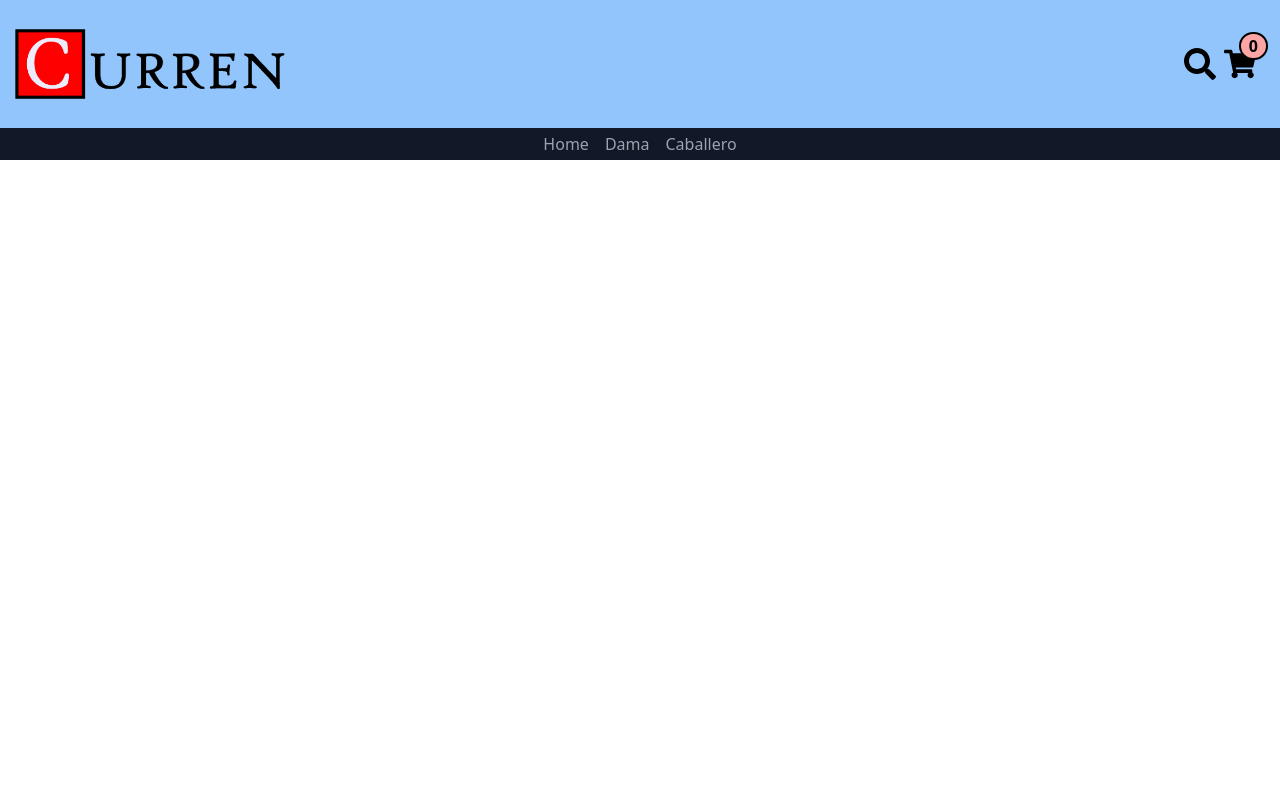
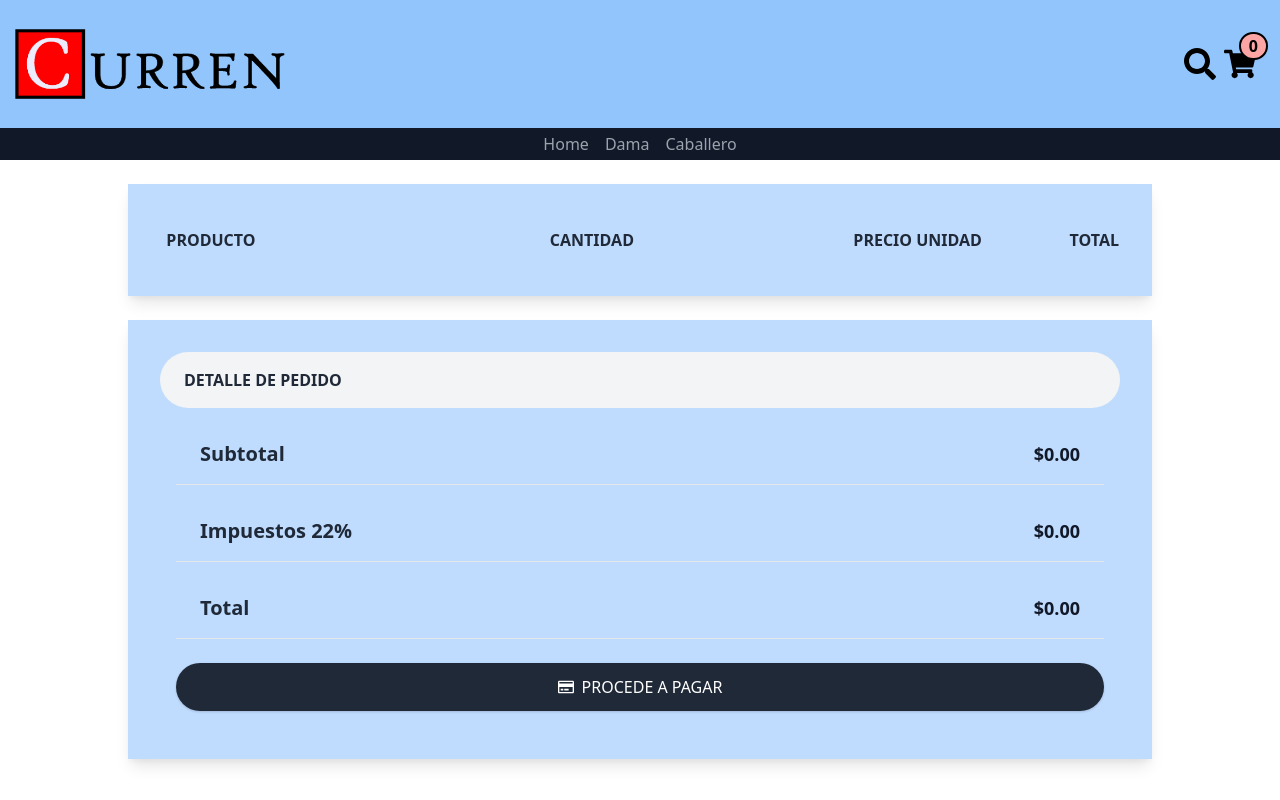
Before and after one commit to eguar1978/comercio-online, a React (Create React App) app: page /cart in a window 1280 px wide. Built offline with nearby package versions, Linux system fonts and the light colour scheme.

Commit message:
Mejoras varias en carrito

```diff
--- a/src/App.jsx
+++ b/src/App.jsx
@@ -5,8 +5,10 @@ import Error404 from './components/general/Error404';
 import Nav from './components/general/Nav';
 import ItemDetailContainer from './components/Home/PrdsDestacados/ItemDetailContainer';
 import ItemListContainer from './components/Home/PrdsDestacados/ItemListContainer';
-import {Store} from '../src/context/store'
-import {ShowCart} from '../src/context/showCart'
+import {Store} from '../src/context/store';
+import {ShowCart} from '../src/context/showCart';
+import {ImporteTotal} from '../src/context/importeTotal'
+
 
 function App() {
 
@@ -14,6 +16,7 @@ function App() {
 
         items: [],
         cantidad: 0,
+        importeTotal: 0,
 
     });
 
@@ -23,10 +26,16 @@ function App() {
 
     });
 
+    const [importeFinal, setImporteFinal] = useState({
 
-        return (
+        sumaImporteTotal: 0,
+
+    });
+
+       return (
         <Store.Provider value={[data, setData]}>
          <ShowCart.Provider value={[showCart, setShowCart]}>
+          <ImporteTotal.Provider value={[importeFinal, setImporteFinal]}>
             <BrowserRouter>
                 <Nav />
                 <Switch>
@@ -47,6 +56,8 @@ function App() {
                     </Route>
                 </Switch>
             </BrowserRouter>
+
+          </ImporteTotal.Provider>
          </ShowCart.Provider>
         </Store.Provider>
         );
--- a/src/components/Home/PrdsDestacados/Item.jsx
+++ b/src/components/Home/PrdsDestacados/Item.jsx
@@ -1,4 +1,3 @@
-import ItemCount from "./ItemCount";
 import {Link, withRouter} from 'react-router-dom'
 
 const Item = ({producto}) =>{
--- a/src/components/Home/PrdsDestacados/ItemList.jsx
+++ b/src/components/Home/PrdsDestacados/ItemList.jsx
@@ -2,6 +2,8 @@ import React from 'react'
 import Item from './Item';
 
 const ItemList = (props) => {
+
+
     return (
 
         <>
@@ -10,7 +12,7 @@ const ItemList = (props) => {
                 <div className="px-10 grid grid-cols-4 gap-4">
             {
                 props.productos.map((producto) => (
-                    <Item  producto={producto} />
+                    <Item key={producto.id} producto={producto} />
                 ))
             }
                 </div>
--- /dev/null
+++ b/src/components/general/Cart/PrecioTotal.jsx
@@ -0,0 +1,29 @@
+import React from 'react'
+//import {Store} from '../../../context/store';
+import {ImporteTotal} from '../../../context/importeTotal'
+import { useContext, useEffect } from 'react';
+
+const PrecioTotal = ({datosItem}) => {
+
+    const [importeFinal, setImporteFinal] = useContext(ImporteTotal);
+
+    //console.log(datosItem.cantidad);
+
+    useEffect(() => {
+        setImporteFinal({
+            ...importeFinal,
+            sumaImporteTotal: importeFinal.sumaImporteTotal + (datosItem.cantidad * datosItem.precio),
+        });
+    }, []);
+
+
+    //console.log(importeFinal);
+
+    return (
+        <>
+
+        </>
+    )
+}
+
+export default PrecioTotal
--- a/src/components/general/Cart/index.jsx
+++ b/src/components/general/Cart/index.jsx
@@ -1,51 +1,96 @@
 import React from 'react'
-import { IoMdCloseCircle } from "react-icons/io";
+import { FaRegCreditCard } from 'react-icons/fa';
 import ItemCart from './ItemCart';
+import PrecioTotal from './PrecioTotal';
 import {Store} from '../../../context/store';
-import { ShowCart } from "../../../context/showCart";
+import { ImporteTotal } from "../../../context/importeTotal";
 import { useContext } from 'react';
 
 
 const Cart = () => {
 
 
-    const [showCart, setShowCart] = useContext(ShowCart);
+    const [data, setData] = useContext(Store);
 
-    const cerrarCarrito = () => {
-        showCart === 'hidden' ? setShowCart('') : setShowCart('hidden');
-    }
+    const [importeFinal, setImporteFinal] = useContext(ImporteTotal);
 
-    const [data, setData] = useContext(Store);
+    const iva = (importeFinal.sumaImporteTotal / 100) *22
 
     return (
         <>
 
-            <div id="divCart" className={`absolute top-0 right-0 ${showCart} ${data.cantidad === 0 ? 'hidden' : ''} `} >
-                <div className="flex flex-row-reverse bg-gray-500 bg-opacity-95 w-64 h-screen px-4 tex-gray-900 border border-purple-900 ">
-                    <div className="absolute top-0 left-0 ml-2 mt-1 mr-2 overflow-y-auto h-full ">
-                        <button onClick={ () => cerrarCarrito() } className="bg-red-100 inline-block text-center text-red-600 transition rounded-full shadow hover:shadow-lg hover:bg-red-300 hover:text-red-900 focus:outline-none waves-effect">
-                            <IoMdCloseCircle />
-                        </button>
-                        <div className="absolute top-0 right-0 ">
-                            Nombre Cliente
-                        </div>
-
-                        <ItemCart />
-
-                        <div className="flex justify-center pt-2 pb-3 font-bold">
-                            <span>
-                                TOTAL COMPRA $1245,15
-                            </span>
-                        </div>
-                        <div className="flex justify-center pb-6">
-                            <button className="w-24 bg-red-700 p-2 inline-block text-center text-black transition rounded shadow hover:shadow-lg hover:text-white focus:outline-none waves-effect">
-                                FINALIZAR
-                            </button>
-                        </div>
+            <div className="flex justify-center my-6">
+                <div className="flex flex-col w-full p-8 text-gray-800 bg-blue-200 shadow-lg pin-r pin-y md:w-4/5 lg:w-4/5">
+                    <div className="flex-1">
+                    <table className="w-full text-sm lg:text-base">
+                        <thead>
+                        <tr className="h-12 uppercase">
+                            <th className="hidden md:table-cell"></th>
+                            <th className="text-left">PRODUCTO</th>
+                            <th className="lg:text-right text-right pl-5 lg:pl-0">
+                                <span className="lg:hidden" title="Quantity">CANT.</span>
+                                <span className="hidden lg:inline">CANTIDAD</span>
+                            </th>
+                            <th className="hidden text-right md:table-cell">
+                                <span className="lg:hidden" title="Quantity">PRECIO UNID.</span>
+                                <span className="hidden lg:inline">PRECIO UNIDAD</span>
+                            </th>
+                            <th className="text-right">TOTAL</th>
+                        </tr>
+                        </thead>
+                        <tbody>
+                            {
+                                data.items.map(item => <ItemCart key={item.id} datosItem={item} cantidad={data.cantidadArticulo}/>)
+                            }
+                        </tbody>
+                    </table>
                     </div>
                 </div>
             </div>
 
+                            {
+                                data.items.map(item => <PrecioTotal key={item.id} datosItem={item} cantidad={data.cantidadArticulo}/>)
+                            }
+
+            <div className="flex justify-center my-6">
+                <div className="w-full p-8 text-gray-800 bg-blue-200 shadow-lg pin-r pin-y md:w-4/5 lg:w-4/5">
+                <div className="p-4 bg-gray-100 rounded-full">
+                    <h1 className="ml-2 font-bold uppercase">detalle de pedido</h1>
+                </div>
+                    <div className="p-4">
+                        <div className="flex justify-between border-b">
+                            <div className="lg:px-4 lg:py-2 m-2 text-lg lg:text-xl font-bold text-center text-gray-800">
+                            Subtotal
+                            </div>
+                            <div className="lg:px-4 lg:py-2 m-2 lg:text-lg font-bold text-center text-gray-900">
+                            ${importeFinal.sumaImporteTotal.toFixed(2)}
+                            </div>
+                        </div>
+                        <div className="flex justify-between pt-4 border-b">
+                        <div className="lg:px-4 lg:py-2 m-2 text-lg lg:text-xl font-bold text-center text-gray-800">
+                            Impuestos 22%
+                        </div>
+                        <div className="lg:px-4 lg:py-2 m-2 lg:text-lg font-bold text-center text-gray-900">
+                            ${iva.toFixed(2)}
+                        </div>
+                        </div>
+                        <div className="flex justify-between pt-4 border-b">
+                        <div className="lg:px-4 lg:py-2 m-2 text-lg lg:text-xl font-bold text-center text-gray-800">
+                            Total
+                        </div>
+                        <div className="lg:px-4 lg:py-2 m-2 lg:text-lg font-bold text-center text-gray-900">
+                            ${(importeFinal.sumaImporteTotal + iva).toFixed(2)}
+                        </div>
+                        </div>
+                        <a href="#">
+                        <button className="flex justify-center w-full px-10 py-3 mt-6 font-medium text-white uppercase bg-gray-800 rounded-full shadow item-center hover:bg-gray-700 focus:shadow-outline focus:outline-none">
+                         <FaRegCreditCard className="mt-1"/>
+                        <span className="ml-2 mt-5px">Procede a pagar</span>
+                        </button>
+                        </a>
+                    </div>
+                </div>
+            </div>
         </>
     )
 }
--- a/src/components/general/Nav/index.jsx
+++ b/src/components/general/Nav/index.jsx
@@ -5,6 +5,7 @@ import logo from './../../../assets/logo.png';
 import {Store} from '../../../context/store';
 import {ShowCart} from '../../../context/showCart'
 import { useContext } from 'react';
+import WidgetsCart from '../WidgetsCart';
 
 export const Nav = () => {
 
@@ -30,7 +31,7 @@ export const Nav = () => {
                     <div className="p-2">
                         <FaSearch size="2em" className="text-black"/>
                     </div>
-                    <div className="relative" onClick={ () => history.push('/cart') }>
+                    <div className="relative" onClick={ () => cerrarCarrito() }>
                         <FaShoppingCart size="2em" className="text-black" />
                         <div className="absolute -top-4 -right-3">
 
@@ -56,7 +57,7 @@ export const Nav = () => {
                     <span className="p-2 md:flex lg:flex xl:flex hidden"><Link to="/categoria/dama"> Dama </Link></span>
                     <span className="p-2 md:flex lg:flex xl:flex hidden"><Link to="/categoria/caballero"> Caballero </Link></span>
                     <FaSearch size="1em" className="text-white md:hidden mr-1"/>
-                    <div className="relative md:hidden" onClick={ () => history.push('/cart') }>
+                    <div className="relative md:hidden" onClick={ () => cerrarCarrito() }>
                         <FaShoppingCart size="1em" className="text-white md:hidden mr-1"/>
                         <div className="absolute -top-3 -right-2">
 
@@ -76,6 +77,7 @@ export const Nav = () => {
                 </div>
 
             </div>
+            <WidgetsCart />
         </>
     );
 }
--- /dev/null
+++ b/src/components/general/WidgetsCart/WidgetsItemCart.jsx
@@ -0,0 +1,36 @@
+import React from 'react'
+import {Store} from '../../../context/store';
+import { useContext } from 'react';
+
+const WidgetsItemCart = ({datosItem}) => {
+
+    const [data, setData] = useContext(Store);
+
+    return (
+        <>
+            <div className="border-b-2 pt-2">
+                <ul>
+                    <li className="mb-2 px-4 py-4 text-gray-100 flex flex-row  border-gray-300 hover:text-black   hover:bg-gray-400  hover:font-bold rounded-lg">
+                        <span>
+                            <img className="rounded" src={datosItem.imagen} alt={`Imagen de Articulo ${datosItem.nombre}`} />
+                        </span>
+                        <span>
+                            <ul className="ml-2">
+                                <li className="mb-1 text-white shadow">CANT. {datosItem.cantidad}</li>
+                                <li className="mb-1 text-white shadow">TOTAL </li>
+                                <li className="mb-1 text-white shadow">$ {(datosItem.cantidad * datosItem.precio).toFixed(2)}</li>
+                                <li className="pt-1">
+                                    <button className="bg-red-700 p-2 inline-block text-center text-black transition rounded shadow hover:shadow-lg hover:text-white focus:outline-none waves-effect">
+                                        QUITAR
+                                    </button>
+                                </li>
+                            </ul>
+                        </span>
+                    </li>
+                </ul>
+            </div>
+        </>
+    )
+}
+
+export default WidgetsItemCart
--- /dev/null
+++ b/src/components/general/WidgetsCart/index.jsx
@@ -0,0 +1,59 @@
+import React from 'react'
+import { IoMdCloseCircle } from "react-icons/io";
+import WidgetsItemCart from './WidgetsItemCart';
+import {Store} from '../../../context/store';
+import { ShowCart } from "../../../context/showCart";
+import { ImporteTotal } from "../../../context/importeTotal";
+import { useContext } from 'react';
+
+
+const WidgetsCart = () => {
+
+
+    const [showCart, setShowCart] = useContext(ShowCart);
+
+    const cerrarCarrito = () => {
+        showCart === 'hidden' ? setShowCart('') : setShowCart('hidden');
+    }
+
+    const [data, setData] = useContext(Store);
+
+    const [importeFinal, setImporteFinal] = useContext(ImporteTotal);
+
+    const iva = (importeFinal.sumaImporteTotal / 100) *22
+
+    return (
+        <>
+
+            <div id="divCart" className={`absolute top-0 right-0 ${showCart} ${data.cantidad === 0 ? 'hidden' : ''} `} >
+                <div className="flex flex-row-reverse bg-gray-500 bg-opacity-95 w-64 h-screen px-4 tex-gray-900 border border-purple-900 ">
+                    <div className="absolute top-0 left-0 ml-2 mt-1 mr-2 overflow-y-auto h-full ">
+                        <button onClick={ () => cerrarCarrito() } className="bg-red-100 inline-block text-center text-red-600 transition rounded-full shadow hover:shadow-lg hover:bg-red-300 hover:text-red-900 focus:outline-none waves-effect">
+                            <IoMdCloseCircle />
+                        </button>
+                        <div className="absolute top-0 right-0 ">
+                            Nombre Cliente
+                        </div>
+                        {
+                            data.items.map(item => <WidgetsItemCart key={item.id} datosItem={item} cantidad={data.cantidadArticulo}/>)
+                        }
+
+                        <div className="flex justify-center pt-2 pb-3 font-bold">
+                            <span>
+                                TOTAL COMPRA ${(importeFinal.sumaImporteTotal + iva).toFixed(2)}
+                            </span>
+                        </div>
+                        <div className="flex justify-center pb-6">
+                            <button className="w-24 bg-red-700 p-2 inline-block text-center text-black transition rounded shadow hover:shadow-lg hover:text-white focus:outline-none waves-effect">
+                                FINALIZAR
+                            </button>
+                        </div>
+                    </div>
+                </div>
+            </div>
+
+        </>
+    )
+}
+
+export default WidgetsCart
--- /dev/null
+++ b/src/context/importeTotal/index.jsx
@@ -0,0 +1,3 @@
+import {createContext} from 'react'
+
+export const ImporteTotal = createContext();
```
Also changed, not shown: src/components/Home/PrdsDestacados/ItemDetail.jsx (+43 -9 lines), src/components/general/Cart/ItemCart.jsx (+34 -27 lines), 1 other file (tests, documents, lock files or other folders).
